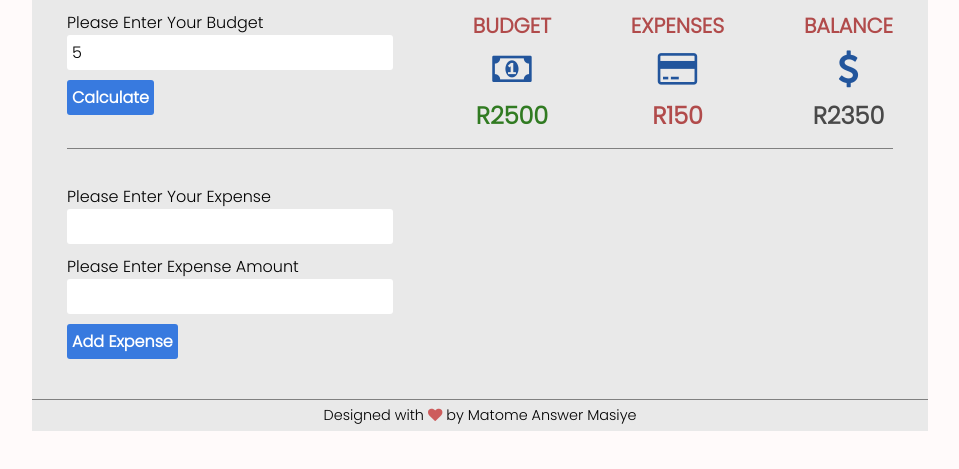
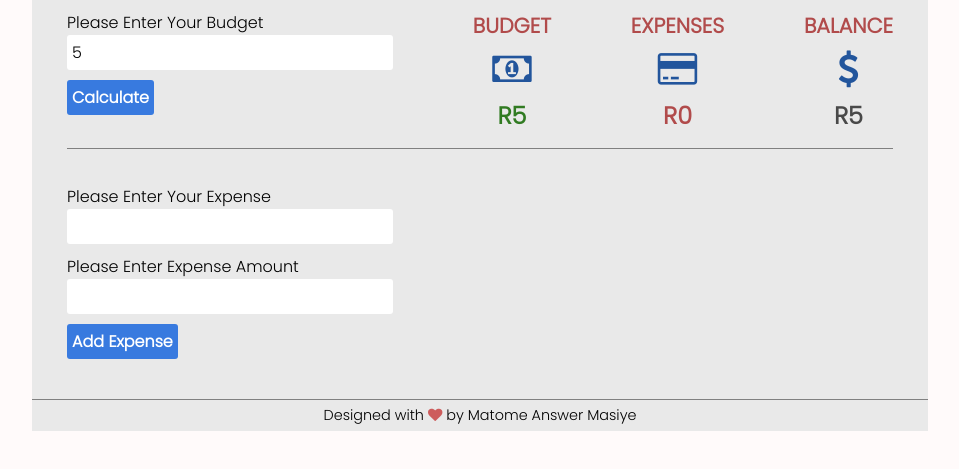
Before and after one commit to masiyematome/budget-app, a plain HTML site: page index.html in a window 1280 px wide. Both pictures are taken after typing "5" into the empty fields and a click on the button "Calculate". Shown: the part 121-590 px from the top of the page, without its empty margins (160-1119 px from the left). Drawn offline with Linux system fonts and the light colour scheme.

Commit message:
Added a code that updates the budget,expense and balance values when you remove an expense

```diff
--- a/app.js
+++ b/app.js
@@ -1,5 +1,9 @@
 //Selectors
-
+const budgetInput = document.querySelector(".budget-input");
+const calculateButton = document.querySelector(".calculate-button");
+const budgetText = document.querySelector(".budget-text");
+const expensesText = document.querySelector(".expenses-text");
+const balanceText = document.querySelector(".balance-text");
 const expenseInput = document.querySelector(".expense");
 const expenseAmountInput = document.querySelector(".expense-amount");
 const addExpenseButton = document.querySelector(".add-expense-button");
@@ -9,8 +13,22 @@ const expensesList = document.querySelector(".expenses-list");
 
 addExpenseButton.addEventListener("click",addExpense);
 expensesList.addEventListener("click",deleteOrCheck);
+calculateButton.addEventListener("click",getBudget);
+
+//Variables
+
+var theExpenses = 0;
 
 //Functions
+
+function getBudget(){
+    budgetText.innerText = "R" + budgetInput.value;
+    expensesText.innerText = "R" + theExpenses;
+    balanceText.innerText = "R" + (parseInt(budgetInput.value) - parseInt(theExpenses));
+
+    // budgetInput.value = "";
+}
+
 
 function addExpense(ev){
 
@@ -29,7 +47,7 @@ function addExpense(ev){
 
         const newExpenseAmount = document.createElement("h2");
         newExpenseAmount.classList.add("expense-amount");
-        newExpenseAmount.innerText = "R" + expenseAmountInput.value;
+        newExpenseAmount.innerText =  expenseAmountInput.value;
         newExpenseItem.appendChild(newExpenseAmount);
 
         const buttonsContainer = document.createElement("span");
@@ -47,6 +65,8 @@ function addExpense(ev){
 
         newExpenseItem.appendChild(buttonsContainer);
 
+        theExpenses = parseInt(theExpenses) + parseInt(expenseAmountInput.value);
+
         expensesList.appendChild(newExpenseItem);
         expenseInput.value = "";
         expenseAmountInput.value = "";
@@ -55,6 +75,7 @@ function addExpense(ev){
 }
 
 function deleteOrCheck(ev){
+    ev.preventDefault();
     const clickedItem = ev.target;
 
     if(clickedItem.classList[0] == "delete-button"){
@@ -62,8 +83,11 @@ function deleteOrCheck(ev){
         const expenseItem = buttonsParent.parentElement;
         expenseItem.classList.add("fall");
 
+        theExpenses = theExpenses - (expenseItem.children[1].innerHTML);
+
         expenseItem.addEventListener("transitionend",function(){
         expenseItem.remove();
+        getBudget();
         })
     }
 
--- a/index.html
+++ b/index.html
@@ -40,19 +40,19 @@
                         <div class = "budget">
                             <h2>BUDGET</h2>
                             <i class = "fa fa-money"></i>
-                            <p>R2500</p>
+                            <p class = "budget-text">R0</p>
                         </div>
 
                         <div class = "expenses">
                             <h2>EXPENSES</h2>
                             <i class = "fa fa-credit-card"></i>
-                            <p>R150</p>
+                            <p class = "expenses-text">R0</p>
                         </div>
 
                         <div class = "balance">
                             <h2>BALANCE</h2>
                             <i class = "fa fa-dollar"></i>
-                            <p>R2350</p>
+                            <p class = "balance-text">R0</p>
                         </div>
 
                     </div>
```
